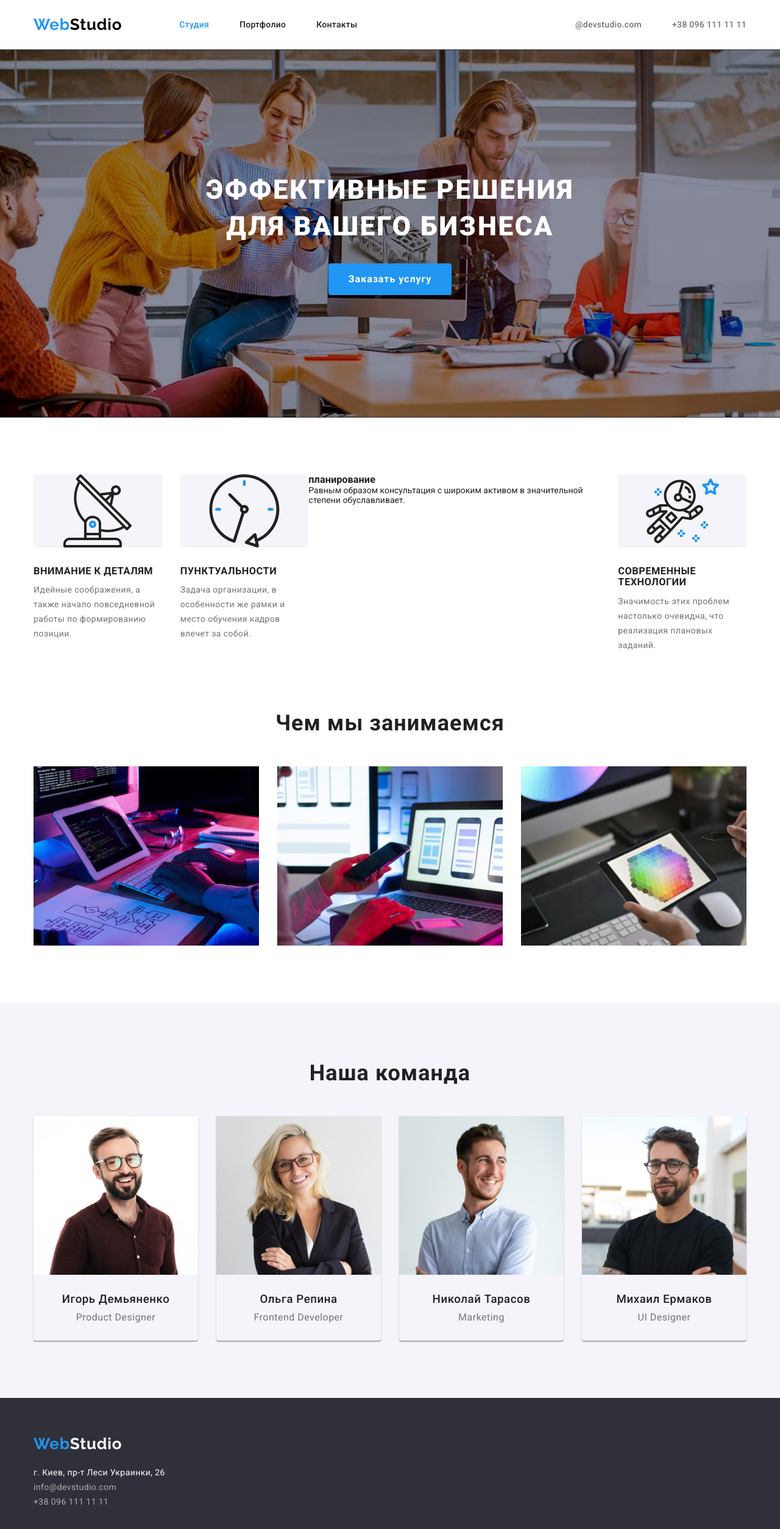
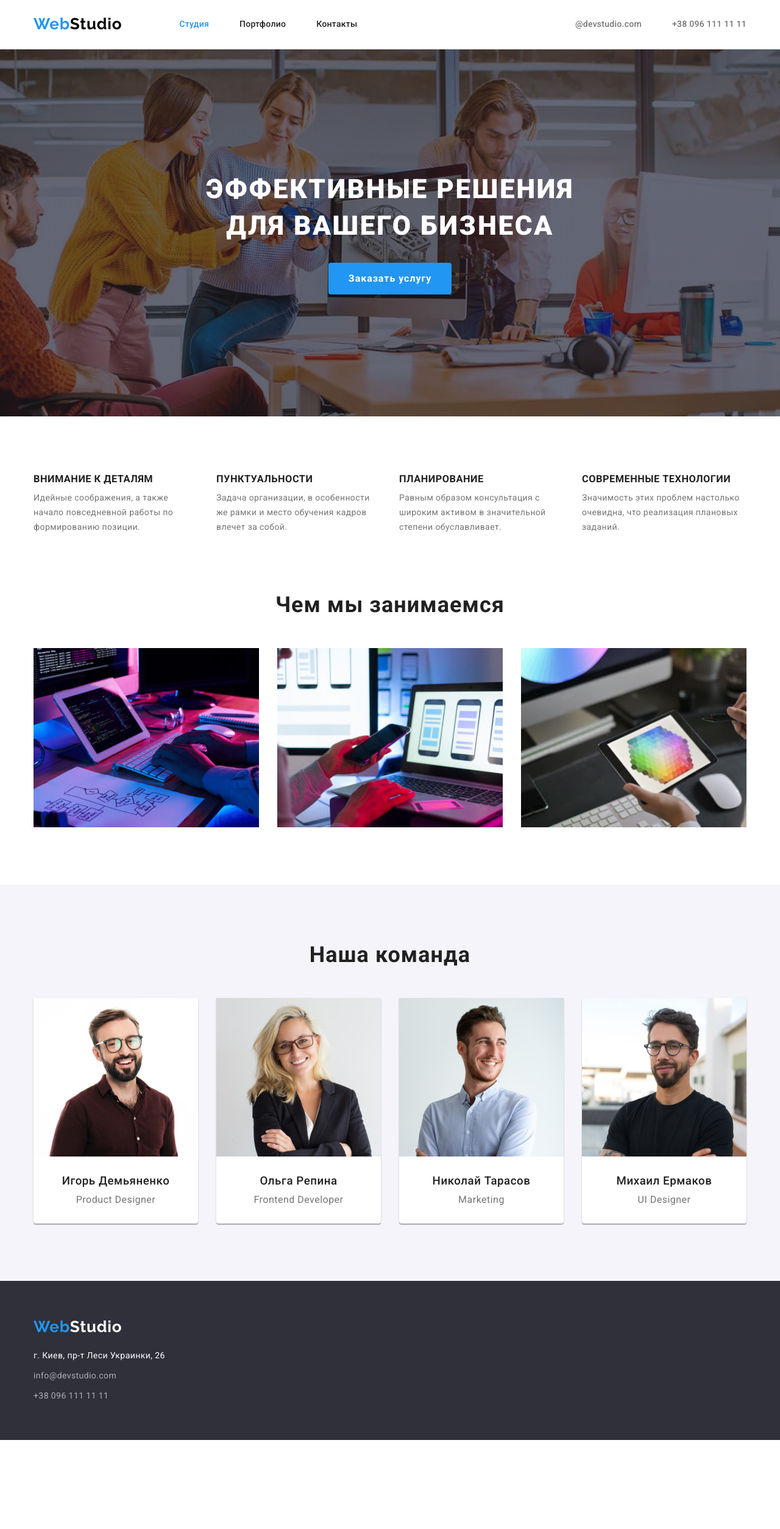
Before and after one commit to YermakovaDina/goit-markup-hw-04, a plain HTML site: page index.html in a window 1280 px wide. Shown: the whole page at 61% size. After the commit the page ends 2362 px from the top, so only its background shows below. Drawn offline with nearby package versions, Linux system fonts and the light colour scheme.

Commit message:
hero img

```diff
--- a/css/styles.css
+++ b/css/styles.css
@@ -56,6 +56,10 @@ body {
   color: var(--primery-text-color);
 }
 
+.header-line {
+  border-bottom: 1px solid #ececec;
+}
+
 .container {
   width: 1200px;
   padding-left: 15px;
@@ -66,10 +70,16 @@ body {
 .main-nav {
   display: flex;
   align-items: center;
-  border-bottom: 1px solid #ececec;
+}
+
+.first-nav {
+  display: flex;
+  align-items: center;
 }
 
 .logo-nav {
+  padding-top: 24px;
+  padding-bottom: 25px;
   font-family: 'Raleway', 'Oleo Script', sans-serif;
   font-weight: 700;
   font-size: 26px;
@@ -88,11 +98,9 @@ body {
 }
 
 /* nav */
+
 .site-nav,
 .contact-nav {
-  display: block;
-  padding-top: 32px;
-  padding-bottom: 32px;
   display: flex;
   list-style: none;
 }
@@ -107,6 +115,10 @@ body {
 
 .site-link,
 .site-link-current {
+  display: block;
+  padding-top: 32px;
+  padding-bottom: 32px;
+
   font-weight: 500;
   line-height: 1.14;
   letter-spacing: 0.02em;
@@ -129,6 +141,10 @@ body {
 }
 
 .contact-link {
+  display: block;
+  padding-top: 32px;
+  padding-bottom: 32px;
+
   font-weight: 500;
   line-height: 1.14;
   letter-spacing: 0.02em;
@@ -141,23 +157,24 @@ body {
 }
 
 /*шапка*/
+.hero {
+  background: var(--dark-bg-color);
+  text-align: center;
+  padding-top: 200px;
+  padding-bottom: 200px;
+}
 .overlay {
-  background: var(--dark-bg-color);
+  display: flex;
+  align-items: center;
   max-width: 1600px;
   min-height: 600px;
   margin-left: auto;
   margin-right: auto;
-  outline: 1px solid var(--dark-bg-color);
-  background-image: /*linear-gradient(to right, rgba(47, 48, 58, 0.4) ),*/ url(../img/main.img/hero.jpg);
+  background-image: linear-gradient(to left, rgba(47, 48, 58, 0.4), rgba(47, 48, 58, 0.4)),
+    url(../img/main.img/hero.jpg);
   background-repeat: no-repeat;
   background-position: center;
   background-size: cover;
-}
-
-.hero {
-  text-align: center;
-  padding-top: 200px;
-  padding-bottom: 200px;
 }
 
 .hero .title-hero {
@@ -203,6 +220,11 @@ body {
 }
 
 /*особенности*/
+.section {
+  padding-top: 94px;
+  padding-bottom: 94px;
+}
+
 .visually-hidden {
   position: absolute !important;
   clip: rect(1px 1px 1px 1px);
@@ -217,8 +239,6 @@ body {
 .features {
   display: flex;
   list-style: none;
-  padding-top: 94px;
-  padding-bottom: 94px;
   margin-left: -30px;
   --grid-item: 4;
 }
@@ -242,34 +262,6 @@ body {
 .list-features {
   margin-left: 30px;
   flex-basis: calc((100% - 30px * var(--grid-item)) / var(--grid-item));
-}
-
-.list-features::before {
-  display: block;
-  content: '';
-  height: 120px;
-  background-color: var(--light-bg-color);
-  border-radius: 4px;
-  background-repeat: no-repeat;
-  background-size: contain;
-  background-position: center;
-  margin-bottom: 30px;
-}
-
-.icon-antenna::before {
-  background-image: url(../img/main.img/antenna.svg);
-}
-
-.icon-clock::before {
-  background-image: url(../img/main.img/clock.svg);
-}
-
-.icon-diagram::before {
-  background-image: url(../img/main.img/diagram.svg);
-}
-
-.icon-astronaut::before {
-  background-image: url(../img/main.img/astronaut.svg);
 }
 
 /*чем мы занимаемся*/
@@ -325,27 +317,27 @@ body {
   letter-spacing: 0.03em;
 }
 
-.team-item > img {
-  margin-bottom: 30px;
+.team-info {
+  padding-top: 30px;
+  padding-bottom: 30px;
 }
 
-.team-item > p {
+.team p {
   text-align: center;
   letter-spacing: 0.03em;
   color: var(--second-test-color);
-  margin-bottom: 30px;
 }
 
 .team h3 {
+  margin-bottom: 10px;
   font-weight: 500;
   text-align: center;
   letter-spacing: 0.03em;
   color: var(--primery-text-color);
-  margin-bottom: 10px;
 }
 
 .team-item {
-  height: 368px;
+  background: var(--light-color);
   box-shadow: 0px 1px 3px rgba(0, 0, 0, 0.12), 0px 1px 1px rgba(0, 0, 0, 0.14), 0px 2px 1px rgba(0, 0, 0, 0.2);
   border-radius: 0px 0px 4px 4px;
   flex-basis: calc((100% - 30px * var(--grid-item)) / var(--grid-item));
@@ -364,8 +356,10 @@ body {
   font-style: normal;
 }
 
+.contact {
+  margin-top: 20px;
+}
 .contact-list {
-  padding-top: 20px;
   line-height: 1.71;
   letter-spacing: 0.03em;
 }
@@ -375,19 +369,19 @@ body {
 }
 
 .info {
-  padding-top: 9px;
   color: rgba(255, 255, 255, 0.6);
   text-decoration: none;
 }
+
+.visual:not(:last-child) {
+  margin-bottom: 9px;
+}
+
 .color-add {
   color: var(--light-color);
 }
 
 /*Портфолио*/
-
-.portfolio {
-  padding: 94px 0;
-}
 
 button {
   font-family: inherit;
@@ -397,6 +391,7 @@ button {
 }
 
 .buttons {
+  margin-bottom: 50px;
   text-align: center;
   list-style: none;
   font-weight: 500;
@@ -408,7 +403,7 @@ button {
 
 .buttons-filter {
   display: inline-block;
-  margin-bottom: 50px;
+
   margin-left: 8px;
   border-style: hidden;
 }
@@ -417,7 +412,6 @@ button {
   margin-left: 0px;
 }
 
-.buttons .filter-dif,
 .buttons .filter:hover,
 .buttons .filter:focus {
   cursor: pointer;
@@ -437,7 +431,7 @@ button {
 .progect {
   display: flex;
   flex-wrap: wrap;
-  /*margin-left: -30px;*/
+  margin-left: -30px;
   margin-top: -30px;
   --grid-item: 3;
   list-style: none;
@@ -459,14 +453,17 @@ button {
 }
 
 .progect-item .page-text {
+  padding-top: 20px;
+  padding-bottom: 20px;
+  padding-left: 24px;
   display: block;
-  border: 1px solid #eeeeee;
+  border-top: 0px solid #eeeeee;
+  border-right: 1px solid #eeeeee;
+  border-bottom: 1px solid #eeeeee;
+  border-left: 1px solid #eeeeee;
 }
 
 .page p {
-  padding-top: 4px;
-  padding-bottom: 20px;
-  padding-left: 24px;
   font-size: 16px;
   line-height: 1.87;
   letter-spacing: 0.03em;
@@ -474,8 +471,7 @@ button {
 }
 
 .page h2 {
-  padding-top: 20px;
-  padding-left: 24px;
+  margin-bottom: 4px;
   font-weight: 700;
   font-size: 18px;
   line-height: 2;
--- a/index.html
+++ b/index.html
@@ -16,10 +16,10 @@
 
 <body>
     <!--Верхняя линия-->
-    <header>
+    <header class="header-line">
         <div class="container main-nav">
-        <a href="./index.html" class="logo-nav">Web<span class="logo">Studio</span></a>
-        <nav>
+            <nav class="first-nav">
+                <a class="logo-nav" href="./index.html">Web<span class="logo">Studio</span></a>
                 <ul class="site-nav">
                     <li class="item"><a class="site-link-current" href="./index.html"><span class="link-stydio">Студия</span></a></li>
                     <li class="item"><a class="site-link" href="./portfolio.html"><span class="link-portfolio">Портфолио</span></a></li>
@@ -47,19 +47,19 @@
             <div class="container">
                 <h2 class="visually-hidden">Особенности</h2>
                 <ul class="features">
-                    <li class="list-features icon-antenna" >
+                    <li class="list-features" >
                         <h3>внимание к деталям</h3>
                         <p>Идейные соображения, а также начало повседневной работы по формированию позиции.</p>
                     </li>
-                    <li class="list-features icon-clock">
+                    <li class="list-features">
                         <h3>пунктуальности</h3>
                         <p>Задача организации, в особенности же рамки и место обучения кадров влечет за собой.</p>
                     </li>
-                    <li class="list-feature icon-diagram">
+                    <li class="list-features">
                         <h3>планирование</h3>
                         <p>Равным образом консультация с широким активом в значительной степени обуславливает.</p>
                     </li>
-                    <li class="list-features icon-astronaut">
+                    <li class="list-features">
                         <h3>современные технологии</h3>
                         <p>Значимость этих проблем настолько очевидна, что реализация плановых заданий.</p>
                     </li>
@@ -92,23 +92,31 @@
                     <ul class="team">
                     <li class="team-item">
                         <img src="./img/main.img/img1.jpg" alt="фото Игорь Демьяненко" width="270" height="260"/>
+                        <div class="team-info">
                             <h3>Игорь Демьяненко</h3>
                             <p>Product Designer</p>
+                        </div>
                     </li>
                     <li class="team-item">
                         <img src="./img/main.img/img2.jpg" alt="фото Ольга Репина" width="270" height="260"/>
+                        <div class="team-info">
                             <h3>Ольга Репина</h3>
                             <p>Frontend Developer</p>
+                        </div>
                     </li>
                     <li class="team-item">
                         <img src="./img/main.img/img3.jpg" alt="фото Николай Тарасов" width="270" height="260"/>
+                        <div class="team-info">
                             <h3>Николай Тарасов</h3>
                             <p>Marketing</p>
+                        </div>
                     </li>
                     <li class="team-item">
                         <img src="./img/main.img/img4.jpg" alt="фото Михаил Ермаков" width="270" height="260"/>
+                        <div class="team-info">
                             <h3>Михаил Ермаков</h3>
                             <p>UI Designer</p>
+                        </div>
                     </li>
                 </div>
             </ul>
@@ -121,9 +129,9 @@
             <a href="./index.html" class="logo-nav">Web<span class="logo-other">Studio</span></a>
             <address class="contact">
                 <ul class="contact-list">
-                    <li><a class="info" href="https://goo.gl/maps/UveLamRFpNNHf23m6" target="_blank" rel="noreferrer noopener"><span class="color-add">г. Киев, пр-т Леси Украинки, 26</span></a></li>
-                    <li><a class="info" href="mailto:info@devstudio.com">info@devstudio.com</a></li>
-                    <li><a class="info" href="tel:+380961111111">+38 096 111 11 11</a></li>
+                    <li class="visual"><a class="info" href="https://goo.gl/maps/UveLamRFpNNHf23m6" target="_blank" rel="noreferrer noopener"><span class="color-add">г. Киев, пр-т Леси Украинки, 26</span></a></li>
+                    <li class="visual"><a class="info" href="mailto:info@devstudio.com">info@devstudio.com</a></li>
+                    <li class="visual"><a class="info" href="tel:+380961111111">+38 096 111 11 11</a></li>
                 </ul>
             </address>
         </div>
```
Also changed, not shown: portfolio.html (+18 -16 lines), img/svg/antenna.svg (renamed from img/main.img/antenna.svg), img/svg/astronaut.svg (renamed from img/main.img/astronaut.svg), img/svg/clock.svg (renamed from img/main.img/clock.svg), img/svg/diagram.svg (renamed from img/main.img/diagram.svg). Lines whose indentation alone changed are shown as unchanged.
